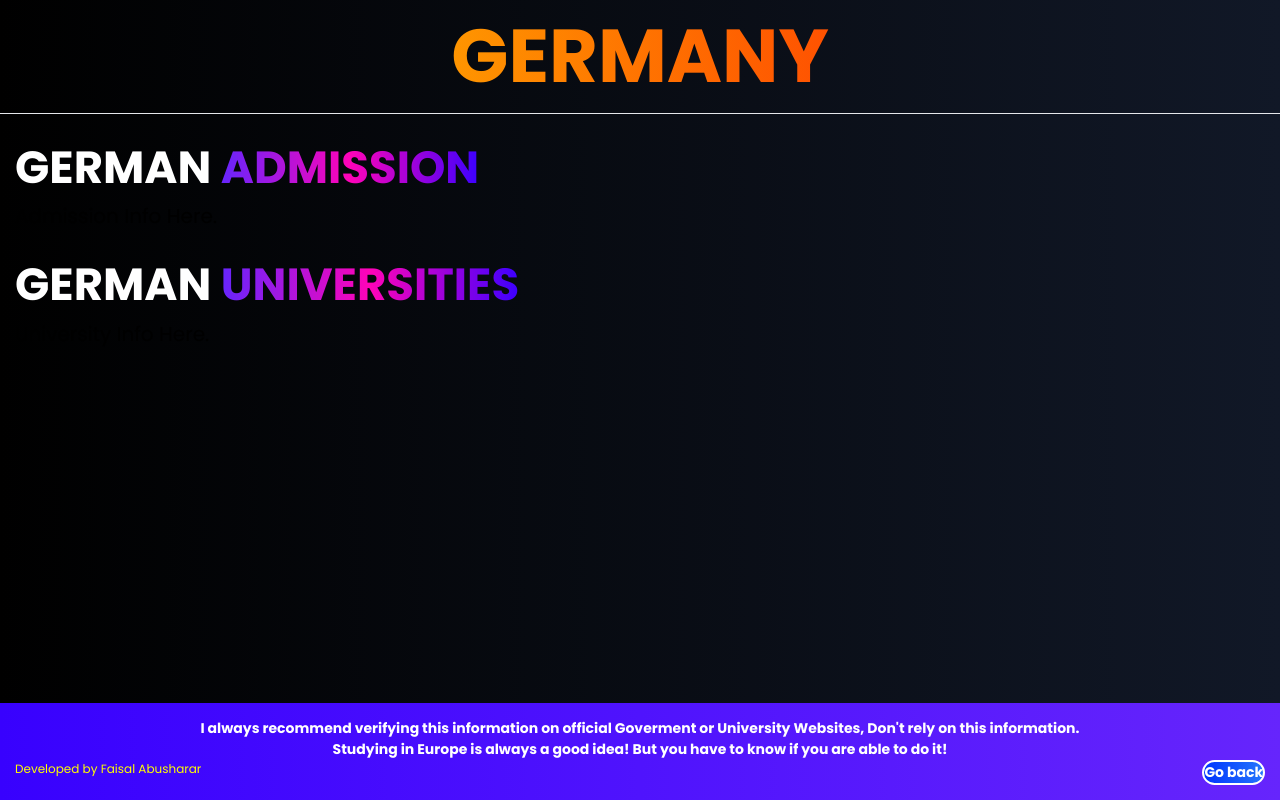
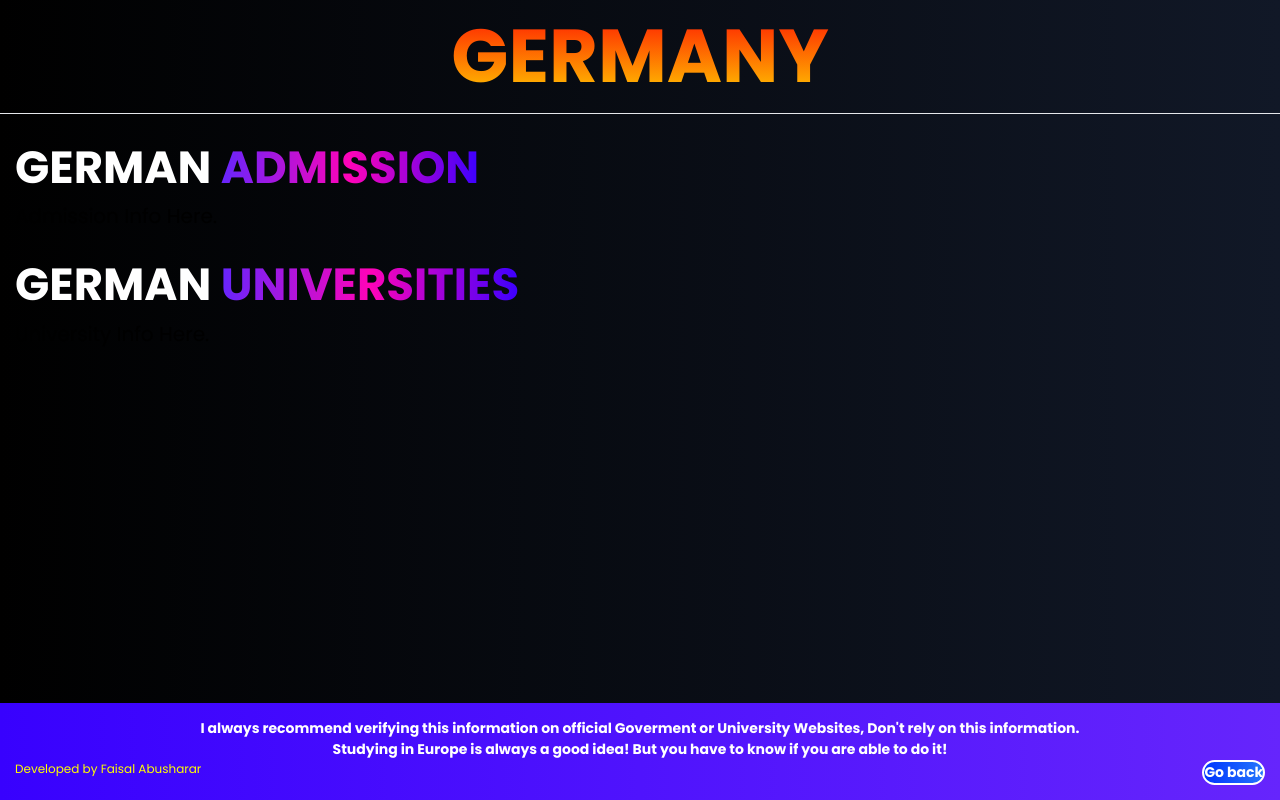
Before and after one commit to FaisalAbusharar/europe-university-info, a Next.js app: page /countries/germany in a window 1280 px wide. Built offline with nearby package versions, Linux system fonts and the light colour scheme.

Commit message:
fixed CSS title color changing in wrong pages

```diff
--- a/src/app/components/country.jsx
+++ b/src/app/components/country.jsx
@@ -3,11 +3,17 @@ import Link from 'next/link';
 
 const poppins = Poppins({ subsets: ['latin'], weight: ['400', '700'] })
 
-const Country = ({countryName, countryNameOptional, admissionInformation, universityInformation, footerInformation})=> {
+const Country = ({countryName, countryNameOptional, admissionInformation, universityInformation, footerInformation, titleColor1, titleColor2})=> {
+    const titleStyle = {
+        background: `linear-gradient(to bottom, ${titleColor1}, ${titleColor2})`,
+        WebkitBackgroundClip: 'text',
+        WebkitTextFillColor: 'transparent'
+    };
     return (
+
         <main className={`${poppins.className} flex flex-col min-h-screen`}>
             <div className="flex-grow flex-col items-center justify-center bg-gradient-to-r from-black to-gray-900">
-                <h1 id="Title-Fin">{countryName}</h1>
+                <h1 id="titleCountry" style={titleStyle}>{countryName}</h1>
                 <hr id="line"></hr>
                 <h2 id="Subtitle-Left">{countryNameOptional} <p id="gradient-sub">ADMISSION</p></h2>
                 <p id="InfoBody">{admissionInformation}</p>
--- a/src/app/countries/finland/finland.css
+++ b/src/app/countries/finland/finland.css
@@ -5,12 +5,11 @@ body {
   margin: 0;
 }
 
-#Title-Fin {
+#titleCountry {
     font-size: 75px;
     color: rgb(0, 85, 255);
     text-align: center;
     margin-top: 0px;
-    background: linear-gradient(to bottom,#018cfe, #eff2f3);
     -webkit-background-clip: text;
     background-clip: text;
     -webkit-text-fill-color: transparent;
--- a/src/app/countries/finland/page.tsx
+++ b/src/app/countries/finland/page.tsx
@@ -10,13 +10,15 @@ const Finland = () => {
         countryNameOptional: "FINNISH",
         admissionInformation: "Admission Info Here.",
         universityInformation: "University Info Here.",
-        footerInformation: "I always recommend verifying this information on official Goverment or University Websites, Don't rely on this information."
+        footerInformation: "I always recommend verifying this information on official Goverment or University Websites, Don't rely on this information.",
+        titleColor1: "#018cfe",
+        titleColor2: "#eff2f3"
     }
     return (
         <div>
             <Country countryName={CountryInformation.countryName} countryNameOptional={CountryInformation.countryNameOptional}
             admissionInformation={CountryInformation.admissionInformation} universityInformation={CountryInformation.universityInformation}
-            footerInformation={CountryInformation.footerInformation}
+            footerInformation={CountryInformation.footerInformation} titleColor1={CountryInformation.titleColor1} titleColor2={CountryInformation.titleColor2}
             ></Country>
         </div>
     )
--- a/src/app/countries/germany/germany.css
+++ b/src/app/countries/germany/germany.css
@@ -5,12 +5,11 @@ body {
     margin: 0;
   }
 
-  #Title-Fin {
+  #titleCountry {
       font-size: 75px;
       color: rgb(0, 85, 255);
       text-align: center;
       margin-top: 0px;
-      background: linear-gradient(to left, #fe0101, #ffe600);
       -webkit-background-clip: text;
       background-clip: text;
       -webkit-text-fill-color: transparent;
--- a/src/app/countries/germany/page.tsx
+++ b/src/app/countries/germany/page.tsx
@@ -11,13 +11,15 @@ const Finland = () => {
         countryNameOptional: "GERMAN",
         admissionInformation: "Admission Info Here.",
         universityInformation: "University Info Here.",
-        footerInformation: "I always recommend verifying this information on official Goverment or University Websites, Don't rely on this information."
+        footerInformation: "I always recommend verifying this information on official Goverment or University Websites, Don't rely on this information.",
+        titleColor1: "#fe0101",
+        titleColor2: "#ffe600"
     }
     return (
         <div>
             <Country countryName={CountryInformation.countryName} countryNameOptional={CountryInformation.countryNameOptional}
             admissionInformation={CountryInformation.admissionInformation} universityInformation={CountryInformation.universityInformation}
-            footerInformation={CountryInformation.footerInformation}
+            footerInformation={CountryInformation.footerInformation} titleColor1={CountryInformation.titleColor1} titleColor2={CountryInformation.titleColor2}
             ></Country>
         </div>
     )
```
